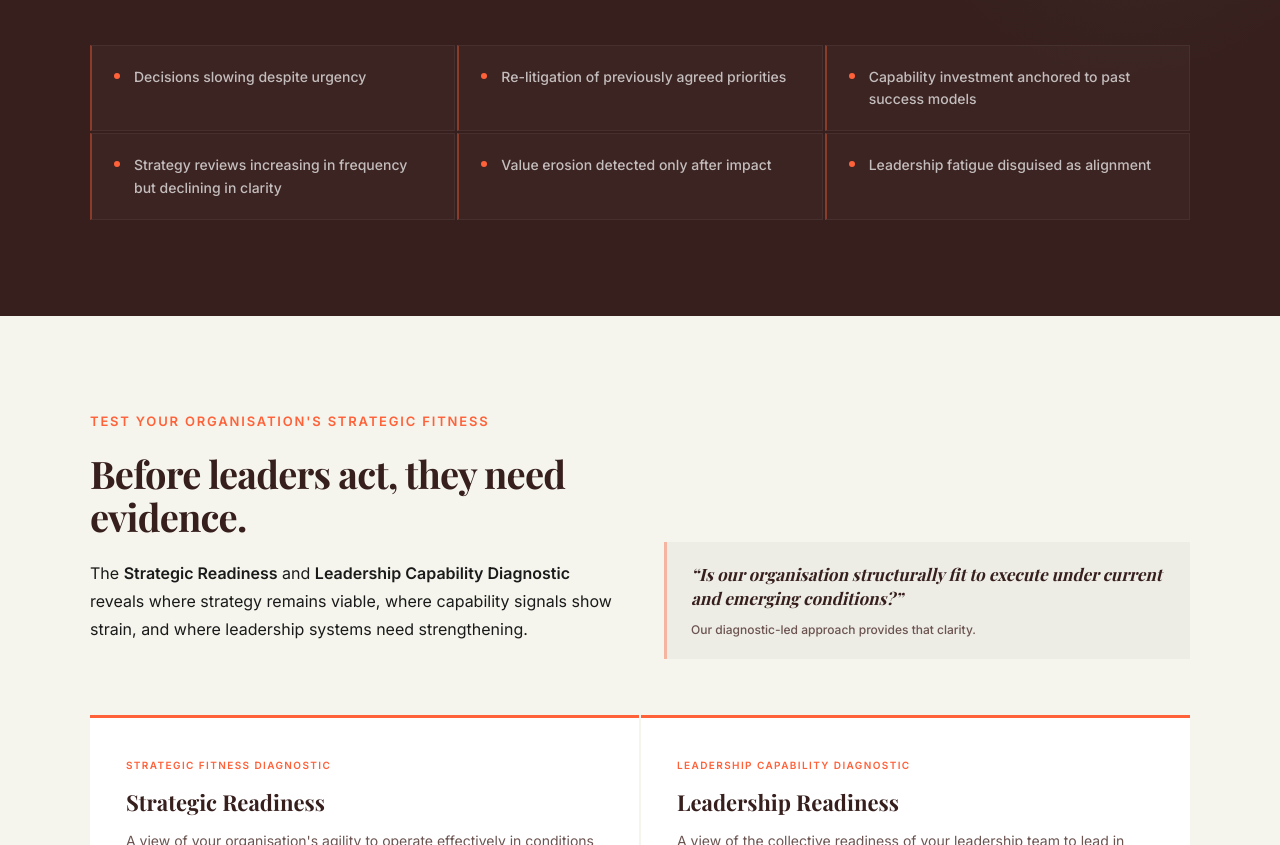
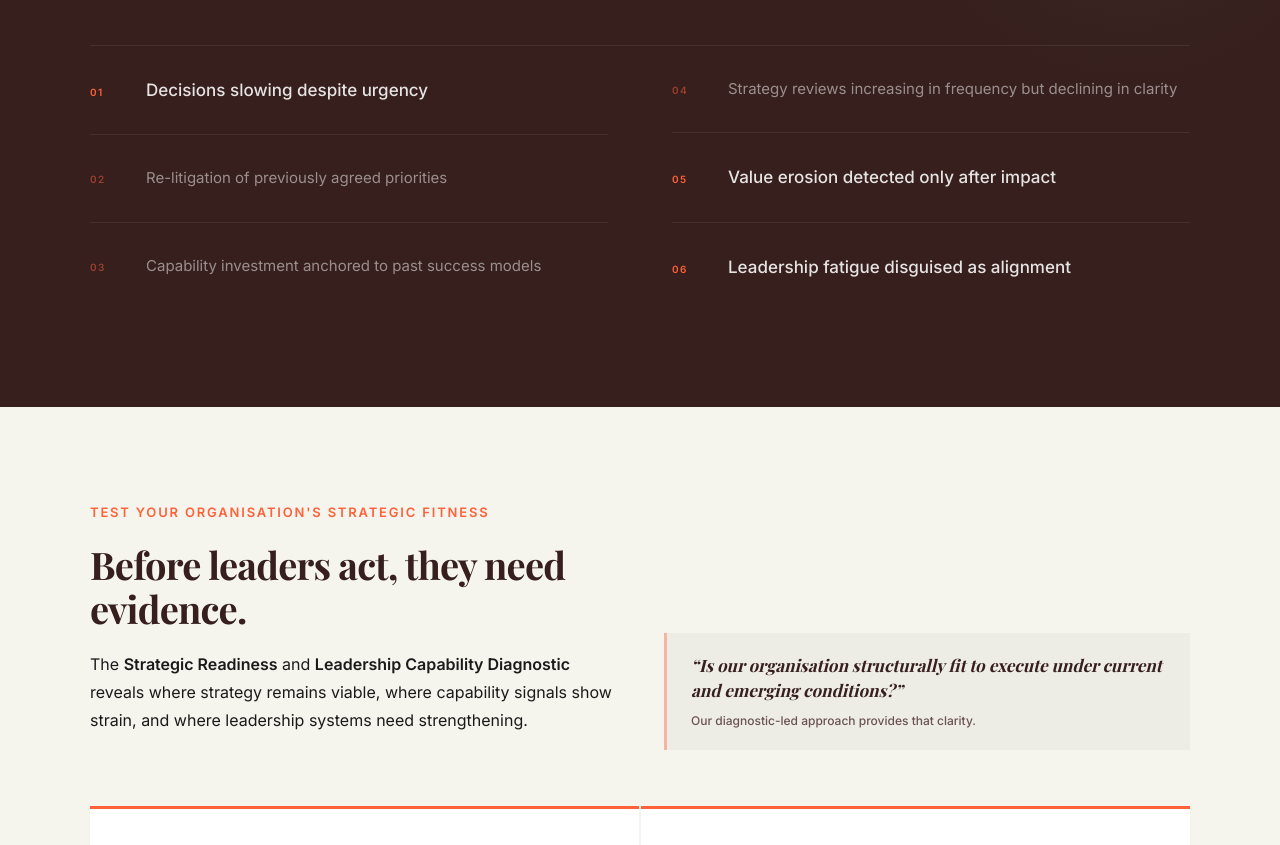
Before and after one commit to resilientfutures-au/Resilient-Futures, a plain HTML site: page strategic-fitness.html in a window 1280 px wide. Shown: the part 1604-2449 px from the top of the page. Drawn offline with nearby package versions, Linux system fonts and the light colour scheme; a web font is replaced by a local one.

Commit message:
Redesign signals section with numbered two-column list
Replaces uniform 3×2 chip grid with a numbered two-column layout
separated by horizontal rules. Signals 01, 05, 06 — Decisions slowing,
Value erosion, Leadership fatigue — are called out at 17px/88% opacity
as the most consequential. Signals 02, 03, 04 recede to 15px/50% opacity.
Generous 32px vertical padding replaces the cramped 2px gap grid.

Co-Authored-By: Claude Sonnet 4.6 <noreply@anthropic.com>

```diff
--- a/strategic-fitness.html
+++ b/strategic-fitness.html
@@ -434,31 +434,41 @@
       <div></div>
     </div>
 
-    <div class="signals-grid" style="display:grid; grid-template-columns:repeat(3,1fr); gap:2px;">
-      <div class="signal-chip">
-        <div style="width:6px; height:6px; background:#FF6139; border-radius:50%; flex-shrink:0; margin-top:7px;"></div>
-        <p style="font-size:14px; font-weight:500; line-height:1.6; color:rgba(255,255,255,0.7); margin:0;">Decisions slowing despite urgency</p>
+    <div style="display:grid; grid-template-columns:1fr 1fr; gap:0 64px; border-top:1px solid rgba(255,255,255,0.08);">
+
+      <!-- Left column — more visible signals -->
+      <div>
+        <div style="display:flex; gap:28px; align-items:baseline; padding:32px 0; border-bottom:1px solid rgba(255,255,255,0.07);">
+          <span style="font-size:10px; font-weight:700; letter-spacing:0.14em; color:#FF6139; flex-shrink:0; width:28px;">01</span>
+          <p style="font-size:17px; font-weight:500; line-height:1.45; color:rgba(255,255,255,0.88); margin:0;">Decisions slowing despite urgency</p>
+        </div>
+        <div style="display:flex; gap:28px; align-items:baseline; padding:32px 0; border-bottom:1px solid rgba(255,255,255,0.07);">
+          <span style="font-size:10px; font-weight:700; letter-spacing:0.14em; color:rgba(255,97,57,0.5); flex-shrink:0; width:28px;">02</span>
+          <p style="font-size:15px; font-weight:400; line-height:1.5; color:rgba(255,255,255,0.5); margin:0;">Re-litigation of previously agreed priorities</p>
+        </div>
+        <div style="display:flex; gap:28px; align-items:baseline; padding:32px 0;">
+          <span style="font-size:10px; font-weight:700; letter-spacing:0.14em; color:rgba(255,97,57,0.5); flex-shrink:0; width:28px;">03</span>
+          <p style="font-size:15px; font-weight:400; line-height:1.5; color:rgba(255,255,255,0.5); margin:0;">Capability investment anchored to past success models</p>
+        </div>
       </div>
-      <div class="signal-chip">
-        <div style="width:6px; height:6px; background:#FF6139; border-radius:50%; flex-shrink:0; margin-top:7px;"></div>
-        <p style="font-size:14px; font-weight:500; line-height:1.6; color:rgba(255,255,255,0.7); margin:0;">Re-litigation of previously agreed priorities</p>
+
+      <!-- Right column — harder-to-see signals -->
+      <div>
+        <div style="display:flex; gap:28px; align-items:baseline; padding:32px 0; border-bottom:1px solid rgba(255,255,255,0.07);">
+          <span style="font-size:10px; font-weight:700; letter-spacing:0.14em; color:rgba(255,97,57,0.5); flex-shrink:0; width:28px;">04</span>
+          <p style="font-size:15px; font-weight:400; line-height:1.5; color:rgba(255,255,255,0.5); margin:0;">Strategy reviews increasing in frequency but declining in clarity</p>
+        </div>
+        <div style="display:flex; gap:28px; align-items:baseline; padding:32px 0; border-bottom:1px solid rgba(255,255,255,0.07);">
+          <span style="font-size:10px; font-weight:700; letter-spacing:0.14em; color:#FF6139; flex-shrink:0; width:28px;">05</span>
+          <p style="font-size:17px; font-weight:500; line-height:1.45; color:rgba(255,255,255,0.88); margin:0;">Value erosion detected only after impact</p>
+        </div>
+        <div style="display:flex; gap:28px; align-items:baseline; padding:32px 0;">
+          <span style="font-size:10px; font-weight:700; letter-spacing:0.14em; color:#FF6139; flex-shrink:0; width:28px;">06</span>
+          <p style="font-size:17px; font-weight:500; line-height:1.45; color:rgba(255,255,255,0.88); margin:0;">Leadership fatigue disguised as alignment</p>
+        </div>
       </div>
-      <div class="signal-chip">
-        <div style="width:6px; height:6px; background:#FF6139; border-radius:50%; flex-shrink:0; margin-top:7px;"></div>
-        <p style="font-size:14px; font-weight:500; line-height:1.6; color:rgba(255,255,255,0.7); margin:0;">Capability investment anchored to past success models</p>
-      </div>
-      <div class="signal-chip">
-        <div style="width:6px; height:6px; background:#FF6139; border-radius:50%; flex-shrink:0; margin-top:7px;"></div>
-        <p style="font-size:14px; font-weight:500; line-height:1.6; color:rgba(255,255,255,0.7); margin:0;">Strategy reviews increasing in frequency but declining in clarity</p>
-      </div>
-      <div class="signal-chip">
-        <div style="width:6px; height:6px; background:#FF6139; border-radius:50%; flex-shrink:0; margin-top:7px;"></div>
-        <p style="font-size:14px; font-weight:500; line-height:1.6; color:rgba(255,255,255,0.7); margin:0;">Value erosion detected only after impact</p>
-      </div>
-      <div class="signal-chip">
-        <div style="width:6px; height:6px; background:#FF6139; border-radius:50%; flex-shrink:0; margin-top:7px;"></div>
-        <p style="font-size:14px; font-weight:500; line-height:1.6; color:rgba(255,255,255,0.7); margin:0;">Leadership fatigue disguised as alignment</p>
-      </div>
+
+    </div>
     </div>
   </div>
 </section>
```
